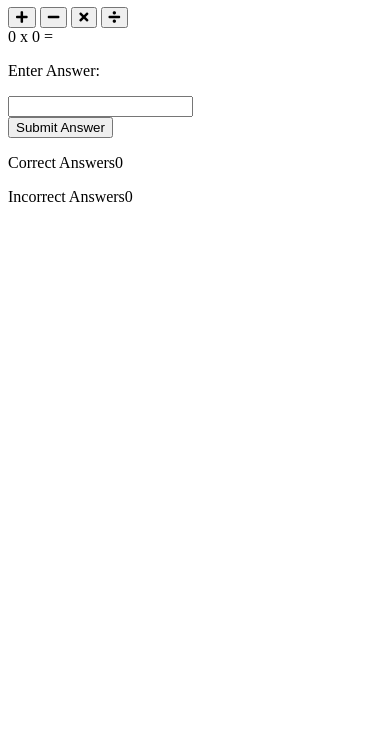
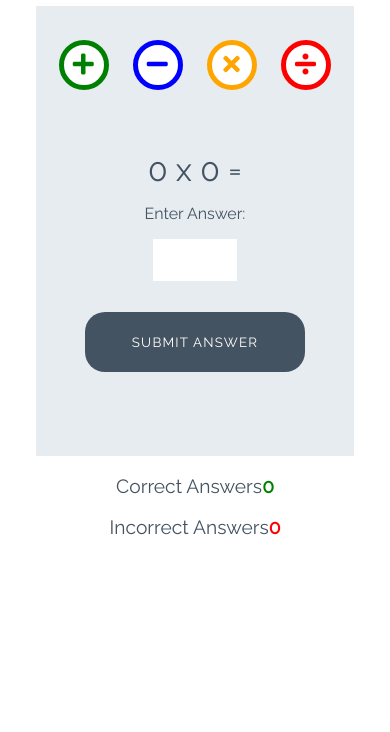
Before and after one commit to Kc-Vic/Love-Maths, a plain HTML site: page index.html in a window 390 px wide. Shown: the part 112-844 px from the top of the page. Drawn offline with Linux system fonts and the light colour scheme.

Commit message:
Add html structure to controls area

```diff
--- a/assets/css/style.css
+++ b/assets/css/style.css
@@ -0,0 +1,251 @@
+/* --------- Global style */
+
+body {
+    background-color: white;
+    font-family: "Raleway", sans-serif;
+    color: #445361;
+    text-align: center;
+}
+
+/* --------- Heading */
+
+.heading {
+    text-align: center;
+    font-size: 2.5rem;
+}
+
+.logo {
+    height: 40px;
+    padding-right: 5px;
+}
+
+/* --------- Game layout */
+
+.game-area {
+    background-color: #E6ECF0;
+    box-sizing: border-box;
+    width: 85%;
+    height: 65vh;
+    max-height: 450px;
+    max-width: 830px;
+    margin-left: auto;
+    margin-right: auto;
+    padding: 1%;
+}
+
+.question-area {
+    width: 50%;
+    font-size: 2rem;
+    margin: auto;
+    padding: 50px 0;
+}
+
+.question-area span {
+    padding: 0 15px;
+}
+
+.score-area {
+    margin: 5px auto;
+    width: 60%;
+    font-size: 1.2rem;
+}
+
+.controls-area {
+    width: 85%;
+    margin: 30px auto;
+}
+
+#score {
+    color: green;
+    font-weight: bold;
+}
+
+#incorrect {
+    color: red;
+    font-weight: bold;
+}
+
+.answer-message {
+    display: none;
+    font-size: 1rem;
+}
+
+#answer-box {
+    border: none;
+    color: #445361;
+    display: inline-block;
+    height: 40px;
+    width: 80px;
+    font-size: 1.2rem;
+}
+
+.scores {
+    display: inline-block;
+    padding: 25px;
+}
+
+/* --------- Buttons */
+
+.btn {
+    width: 220px;
+    height: 60px;
+    font-family: "Raleway", sans-serif;
+    text-transform: uppercase;
+    letter-spacing: 1.2px;
+    color: white;
+}
+
+.btn:focus {
+    outline: none;
+}
+
+.btn--big {
+    padding-top: 10px;
+    border-radius: 50%;
+    background-color: white;
+    border: 10px solid;
+    width: 100px;
+    height: 100px;
+    font-size: 3.2rem;
+    margin: 0 30px;
+    transition: all 0.5s;
+}
+
+.btn--big::after {
+    content: attr(data-text);
+    position: relative;
+    left: -0.5rem;
+    font-size: 1rem;
+}
+
+.btn--blue {
+    border-color: blue;
+    color: blue;
+}
+
+.btn--blue:active,
+.btn--blue:hover {
+    background-color: darkblue;
+    color: white;
+}
+
+.btn--orange {
+    border-color: orange;
+    color: orange;
+}
+
+.btn--orange:active,
+.btn--orange:hover {
+    background-color: darkorange;
+    color: white;
+}
+
+.btn--red {
+    border-color: red;
+    color: red;
+}
+
+.btn--red:active,
+.btn--red:hover {
+    background-color: darkred;
+    color: white;
+}
+
+.btn--green {
+    border-color: green;
+    color: green;
+}
+
+.btn--green:active,
+.btn--green:hover {
+    background-color: darkgreen;
+    color: white;
+}
+
+.btn--gray {
+    margin-top: 25px;
+    background-color: #445361;
+    border: 1px transparent;
+    border-radius: 20px;
+}
+
+.btn--gray:active,
+.btn--gray:hover {
+    background-color: #0d1013;
+}
+
+/* --------- Media queries */
+
+@media (max-width: 414px) {
+    .controls-area {
+        width: 100%;
+    }
+
+    .btn--big {
+        margin: 0 10px;
+        padding: 5px;
+        border: 5px solid;
+        width: 50px;
+        height: 50px;
+        font-size: 1.5rem;
+    }
+
+    .btn--big::after {
+        font-size: 0.6rem;
+        left: -0.7rem;
+    }
+
+    .question-area {
+        padding: 10% 0;
+        width: 100%;
+    }
+
+    .question-area span {
+        padding: 0;
+    }
+
+    .answer-message {
+        display: block;
+    }
+
+    #answer-box {
+        display: block;
+        margin: 0 auto;
+    }
+    .btn--gray {
+        margin-top: 0;
+    }
+
+    .score-area {
+        width: 100%;
+    }
+
+    .scores {
+        margin: 0.5em auto;
+        display: block;
+        padding: 5px;
+    }
+
+    .heading {
+        font-size: 2rem;
+    }
+}
+
+@media (max-width: 320px) {
+    .game-area {
+        height: 70vh;
+    }
+
+    .controls-area {
+        width: 75%;
+        margin: 10px auto;
+    }
+
+    .btn--big {
+        margin: 10px 10px;
+    }
+    .question-area {
+        padding: 10px 0;
+    }
+
+}
--- a/index.html
+++ b/index.html
@@ -19,16 +19,16 @@
 
     <div class="game-area">
         <div class="controls-area">
-            <button class="btn btn--big btn--green">
+            <button data-type="addition" class="btn btn--big btn--green">
                 <i class="fas fa-plus"></i>
             </button>
-            <button class="btn btn--big btn--blue">
+            <button data-type="subtract" class="btn btn--big btn--blue">
                 <i class="fas fa-minus"></i>
             </button>
-            <button class="btn btn--big btn--orange">
+            <button data-type="multuply" class="btn btn--big btn--orange">
                 <i class="fas fa-times"></i>
             </button>
-            <button class="btn btn--big btn--red">
+            <button data-type="division" class="btn btn--big btn--red">
                 <i class="fas fa-divide"></i>
             </button>
         </div>
@@ -40,7 +40,7 @@
             <p class="answer-message">Enter Answer:</p>
             <input id="answer-box" type="number">
         </div>
-        <button class="btn btn--gray">Submit Answer</button>
+        <button data-type="submit" class="btn btn--gray">Submit Answer</button>
     </div>
 
     <div class="score-area">
```
